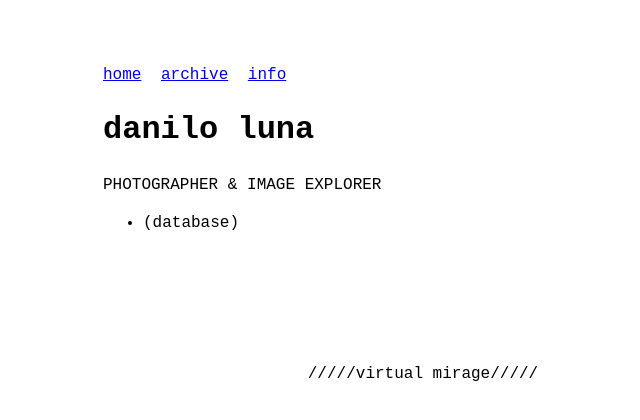
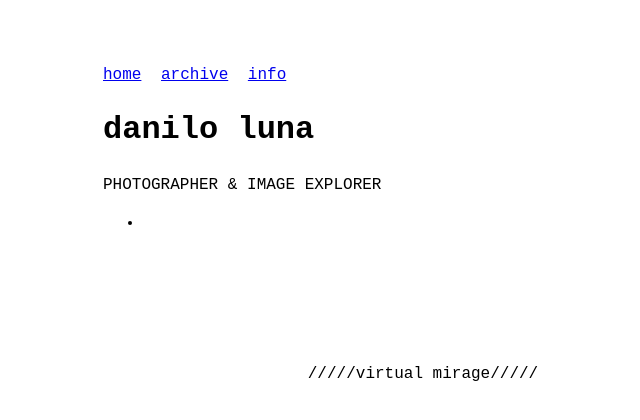
Before and after one commit to odaniloluna/odaniloluna.github.io, a Jekyll site: the page built from index.md, in a window 1280 px wide. Shown: the top 420 px of the page, without its empty margins (217-857 px from the left). Built offline with Jekyll 4.4.1, drawn with Linux system fonts in a browser that asks for light colours.

Commit message:
Update menu.yml

```diff
--- a/_data/menu.yml
+++ b/_data/menu.yml
@@ -2,7 +2,7 @@
 # https://github.com/riggraz/no-style-please#customize-the-menu
 
 entries:
-  - title: (database)
+  - title:
     post_list:
       limit: 0
       show_more:
```
